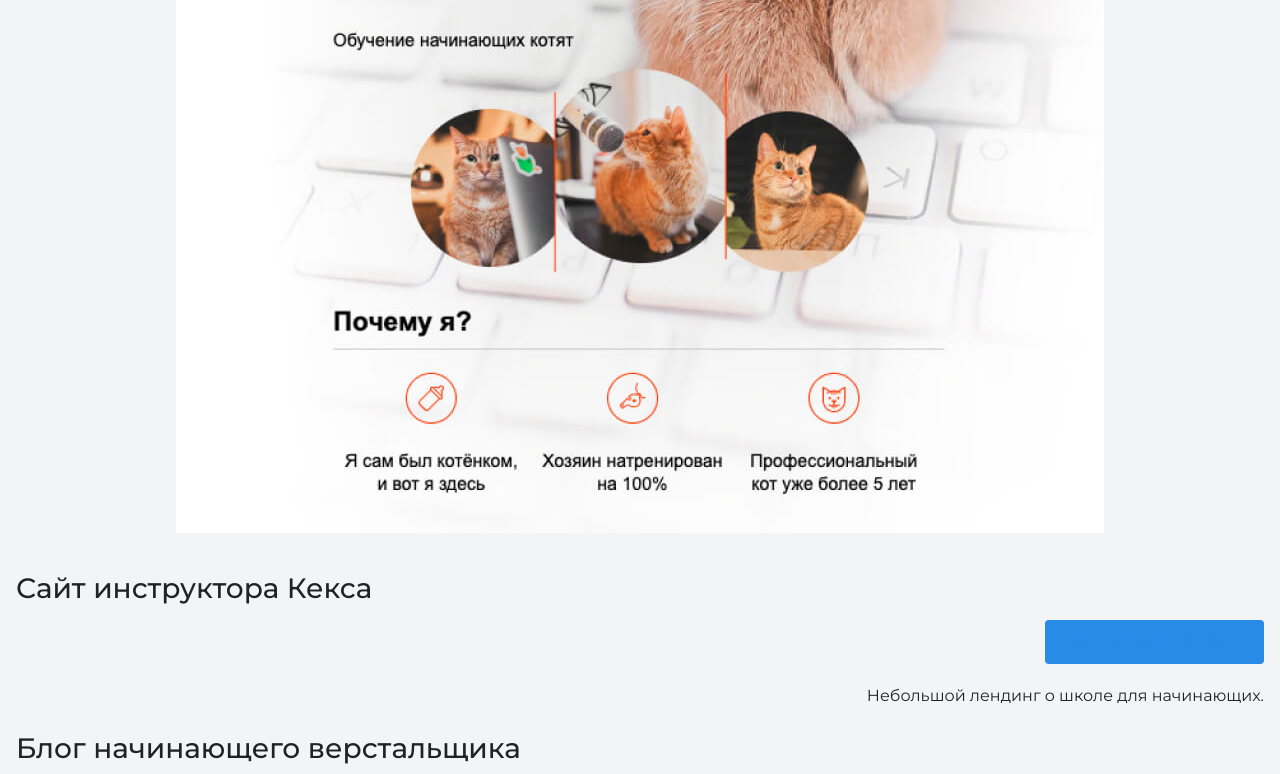
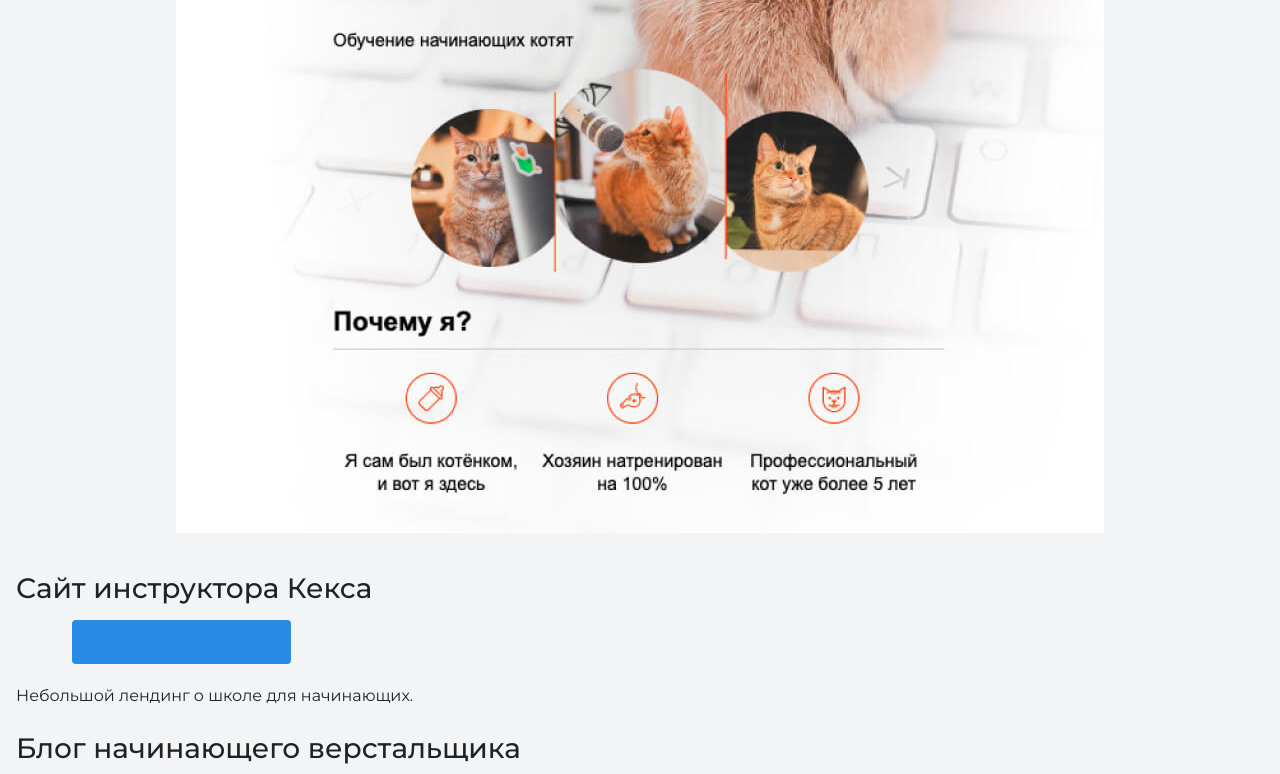
Before and after one commit to Marichek1/FirstSite, a plain HTML site: page portfolio-step-1/index.html in a window 1280 px wide. Shown: the part 2026-2800 px from the top of the page. Drawn offline with nearby package versions, Linux system fonts and the light colour scheme.

Commit message:
text-align: left;
.page-header .container,
.page-footer .container {

  text-align: left;

```diff
--- a/portfolio-step-1/style.css
+++ b/portfolio-step-1/style.css
@@ -25,7 +25,7 @@ body {
 .page-header .container,
 .page-footer .container {
   max-width: 1408px;
-  text-align: right;
+  text-align: left;
 }
 
 .page-header a {
```
